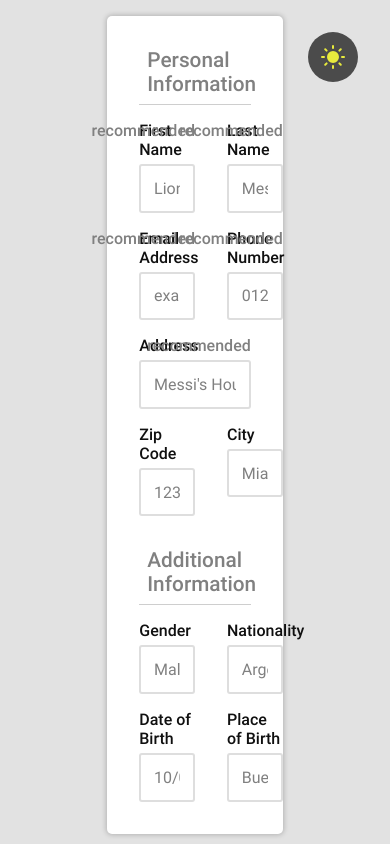
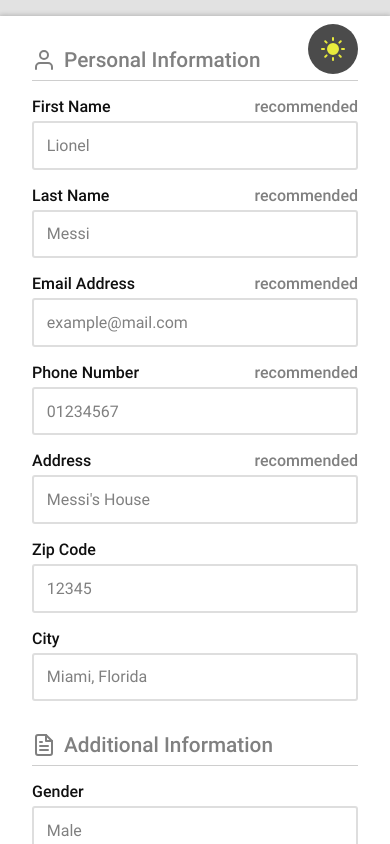
Before and after one commit to Uruwhy1/odin-applicationCV, a React (Vite) app: page / in a window 390 px wide. Shown: the top 844 px of the page. Built offline with nearby package versions, Linux system fonts and the light colour scheme.

Commit message:
add media queries

```diff
--- a/src/components/NewWorkForm.jsx
+++ b/src/components/NewWorkForm.jsx
@@ -82,7 +82,7 @@ export default function EducationForm({
             required
           />
         </label>
-        <label className="recommended">
+        <label>
           End Date
           <input
             type="text"
--- a/src/styles/index.css
+++ b/src/styles/index.css
@@ -134,7 +134,7 @@ button {
 
 .light-switch {
   position: absolute;
-  top: 2rem;
+  top: 1.5rem;
   right: 2rem;
 
   border-radius: 100px;
--- a/src/styles/preview.css
+++ b/src/styles/preview.css
@@ -22,3 +22,23 @@
 .print {
   margin-top: 1em;
 }
+
+@media screen and (max-width: 550px) {
+  .preview {
+    transform: scale(0.8);
+  }
+}
+@media screen and (max-width: 500px) {
+  .preview {
+    transform: scale(0.7);
+  }
+}
+@media screen and (max-width: 400px) {
+  .preview {
+    transform: scale(0.65);
+  }
+
+  .print {
+    margin-top: -6.5rem;
+  }
+}
--- a/src/styles/section.css
+++ b/src/styles/section.css
@@ -3,13 +3,13 @@
   box-shadow: 0 0 5px 1px #00000034;
   border-radius: 5px;
 
-  width: 45%;
+  width: 50%;
   padding: 2em;
 
   transition: background 0.3s;
+}
 
-}
- .header {
+.header {
   display: flex;
   align-items: center;
   gap: 0.5em;
@@ -18,7 +18,6 @@
   padding-bottom: 0.5rem;
   margin-bottom: 1rem;
   color: var(--secondary-text-color);
-
 }
 
 .section h1 {
@@ -28,7 +27,6 @@
 
 .section .second-header {
   margin-bottom: 0;
-
 }
 
 .second-header {
@@ -47,7 +45,6 @@
   gap: 1em;
   flex-direction: column;
 }
-
 
 .form label {
   display: flex;
@@ -112,7 +109,8 @@
   border-color: rgba(0, 0, 0, 0.13);
 }
 
-.next-slide, .previous-slide {
+.next-slide,
+.previous-slide {
   margin-top: 1rem;
   display: flex;
   gap: 0.5rem;
@@ -140,3 +138,39 @@
 .previous-slide:hover {
   text-decoration: underline;
 }
+
+
+@media screen and (max-width: 1500px) {
+  .section {
+    width: 60%;
+  }
+}
+@media screen and (max-width: 1100px) {
+  .section {
+    width: 80%;
+  }
+}
+@media screen and (max-width: 800px) {
+  .section {
+    width: 80%;
+    padding: 2em;
+  }
+
+  .two-columns {
+    flex-direction: column;
+    gap: 1em;
+  }
+  .two-columns label {
+    width: 100%;
+  }
+}
+
+@media screen and (max-width: 500px) {
+  .section {
+    width: 100%;
+    padding: 2em;
+
+    border-radius: 0;
+  }
+
+}
```
